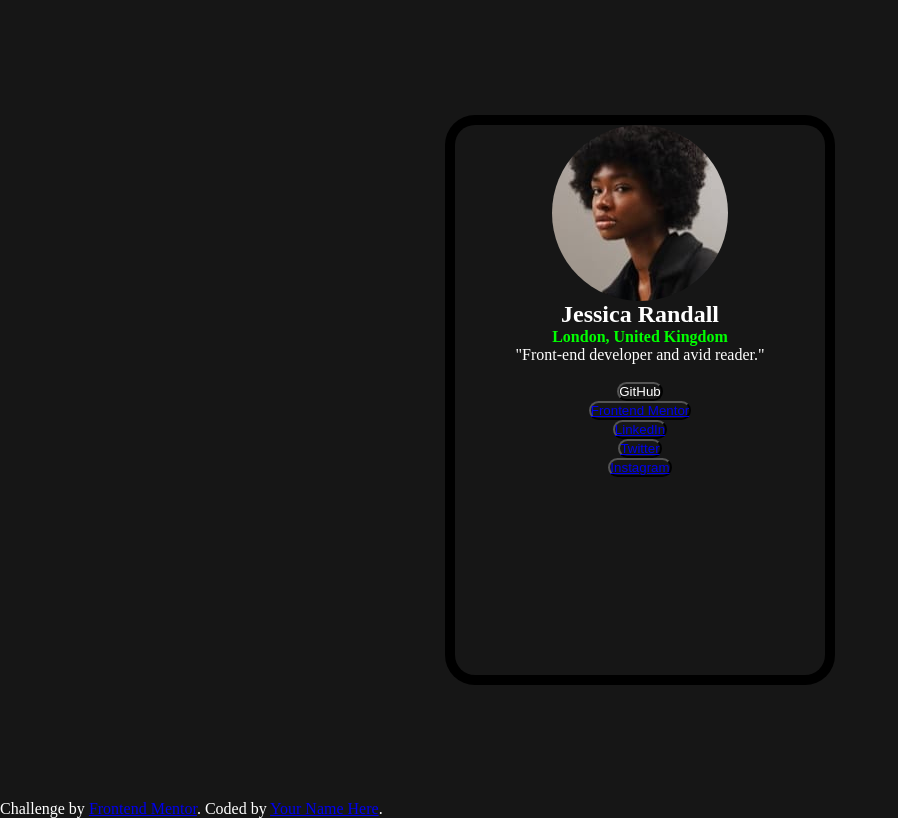
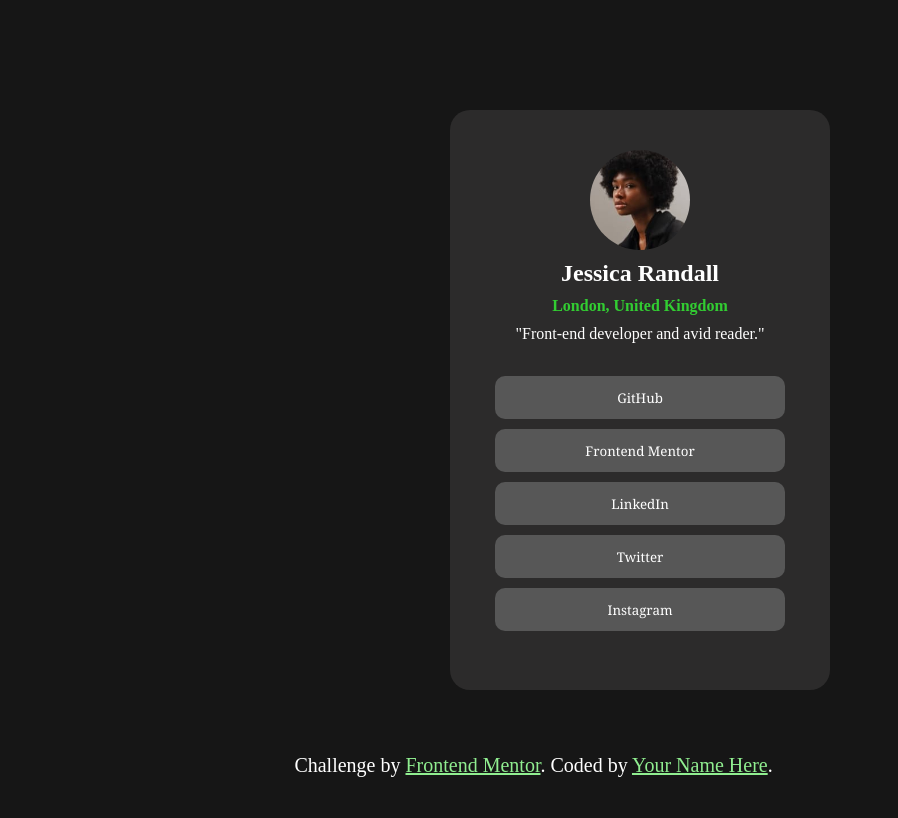
Before and after one commit to Mateus333/site-teste-4, a plain HTML site: page index.html in a window 1280 px wide. Shown: the whole page, without its empty margins (0-898 px from the left). Drawn offline with Linux system fonts and the light colour scheme.

Commit message:
finalizando o site 4 sozinho

```diff
--- a/index.html
+++ b/index.html
@@ -17,14 +17,14 @@
        <p>"Front-end developer and avid reader."</p>
 
       <br>
-      <button><a href="#" class="linkum">GitHub</a></button> <br>
-      <button><a href="#" class="linkdois">Frontend Mentor</a></button> <br>
-      <button><a href="#" class="linktres">LinkedIn</a></button> <br>
-      <button><a href="#" class="linkquatro">Twitter</a></button> <br>
-      <button><a href="#" class="linkcinco">Instagram</a> </button>
+      <button class="linkum"><a href="#" class="linkum">GitHub</a></button> <br>
+      <button class="linkdois"><a href="#" class="linkdois">Frontend Mentor</a></button> <br>
+      <button class="linktres"><a href="#" class="linktres">LinkedIn</a></button> <br>
+      <button class="linkquatro"><a href="#" class="linkquatro">Twitter</a></button> <br>
+      <button class="linkcinco"><a href="#" class="linkcinco">Instagram</a> </button>
       </div>
     </main>
-  <div ss="attribution">
+  <div class="attribution">
     Challenge by <a href="https://www.frontendmentor.io?ref=challenge" target="_blank">Frontend Mentor</a>.
     Coded by <a href="#">Your Name Here</a>.
   </div>
--- a/style.css
+++ b/style.css
@@ -21,10 +21,11 @@ main {
 h2, p {
     display: block;
     margin: 0 auto;
+    margin: 10px;
 }
 
 div#formulario {
-    background-color: rgb(22, 22, 22);
+    background-color: rgb(44, 43, 43);
     position: absolute;
     top: 50%;
     left: 50%;
@@ -32,41 +33,116 @@ div#formulario {
     overflow: hidden;
 
     text-align: center;
-    width: 370px;
-    height: 550px;
+    width: 380px;
+    height: 580px;
     border-radius: 20px;
-    box-shadow: 0px 0px 0px 10px black;
 }
 
 div img {
     border-radius: 100%;
     display: block;
     margin: auto;
+    width: 100px;
+    margin-top: 40px;
 }
 
 div strong {
-    color: lime;
+    color: limegreen;
 }
 
 button {
+    display: inline-block;
+    width: 290px;
+    height: 43px;
+    font-family: Georgia, 'Times New Roman', Times, serif;
+    margin: 5px;
     border-radius: 10px;
-    background-color: rgb(22, 22, 22);
+    background-color: #575757;
+    cursor: pointer;
+    border: 0px;
 }
 
 a.linkum:link {
     color:white;
     text-decoration:none;
   }
-  a.linkum:visited {
-    color:#999999;
+a.linkum:visited {
+    color: black;
+    text-decoration:none;
+}
+button.linkum:hover {
+    background-color:#00ff00;
+}
+button.linkum:active {
+    color:#00ff00;
+}
+
+a.linkdois:link {
+    color:white;
     text-decoration:none;
   }
-  a.linkum:hover {
-    color:#000000;
-    text-decoration:underline;
+a.linkdois:visited {
+    color:black;
+    text-decoration:none;
+}
+button.linkdois:hover {
+    background-color:#00ff00;
+}
+button.linkdois:active {
+    color:#00ff00;
+}
+
+a.linktres:link {
+    color:white;
+    text-decoration:none;
   }
-  a.linkum:active {
+a.linktres:visited {
+    color:black;
+    text-decoration:none;
+}
+button.linktres:hover {
+    background-color:#00ff00;
+}
+button.linktres:active {
     color:#00ff00;
-    text-decoration:underline;
-    background-color:#000000;
+}
+
+a.linkquatro:link {
+    color:white;
+    text-decoration: none;
   }
+a.linkquatro:visited {
+    color:black;
+    text-decoration: none;
+}
+button.linkquatro:hover {
+    background-color:#00ff00;
+}
+button.linkquatro:active {
+    color:#00ff00;
+}
+
+a.linkcinco:link {
+    color:white;
+    text-decoration: none;
+  }
+a.linkcinco:visited {
+    color:black;
+    text-decoration: none;
+}
+button.linkcinco:hover {
+    background-color: #00ff00;
+}
+button.linkcinco:active {
+    color:#00ff00;
+}
+
+.attribution {
+    font-size: 20px;
+    position: absolute;
+    bottom: 23px;
+    left: 23%;
+ }
+.attribution a {
+     color: lightgreen;
+}
```
Also changed, not shown: 1 other file.
